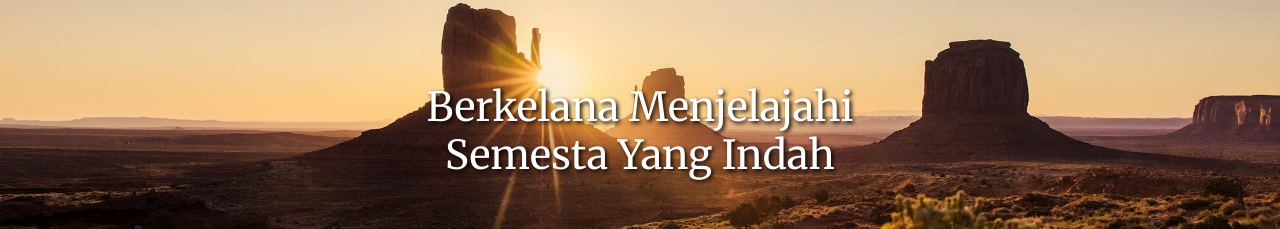
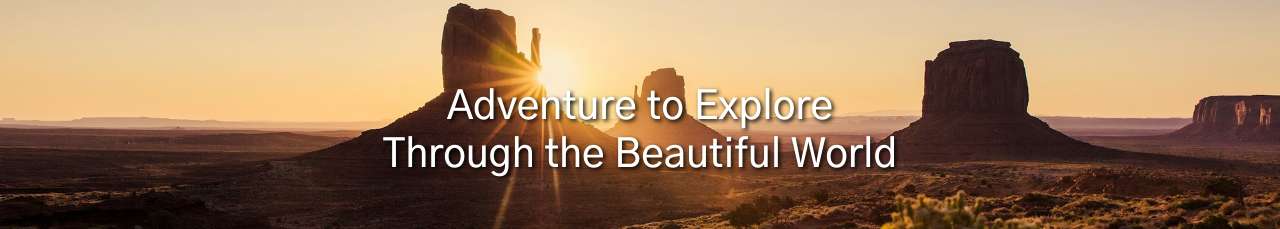
Before and after one commit to danimisme/incomplete-kelana, a Next.js app: page / in a window 1280 px wide. Shown: the part 265-494 px from the top of the page. Built offline with nearby package versions, Linux system fonts and the light colour scheme; no server answers.

Commit message:
change some text content

```diff
--- a/src/app/page.js
+++ b/src/app/page.js
@@ -1,4 +1,4 @@
-import { Merriweather } from "next/font/google";
+import { Merriweather, Gothic_A1 } from "next/font/google";
 import styles from "./page.module.css";
 import Banner from "@/components/Fragments/Banner/Banner";
 import Promo from "@/components/Fragments/Promo/Promo";
@@ -11,6 +11,10 @@ const merriweather = Merriweather({
   weight: ["300", "400", "700"],
 });
 
+const gothic = Gothic_A1({
+  subsets: ["latin"],
+  weight: ["300", "400", "500", "600", "700"],
+});
 export default function Home() {
   return (
     <main>
@@ -18,9 +22,9 @@ export default function Home() {
         className={` ${styles.jumbotron} d-flex align-items-center justify-content-center text-white`}
       >
         <h1
-          className={`${merriweather.className} ${styles.text_shadow} text-center`}
+          className={`${gothic.className} ${styles.text_shadow} text-center fs-1`}
         >
-          Berkelana Menjelajahi <br /> Semesta Yang Indah
+          Adventure to Explore <br /> Through the Beautiful World
         </h1>
       </div>
       <Banner />
```
